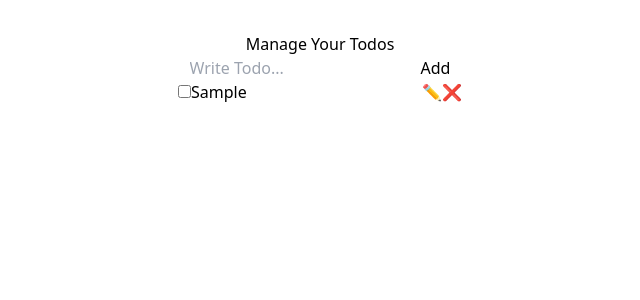
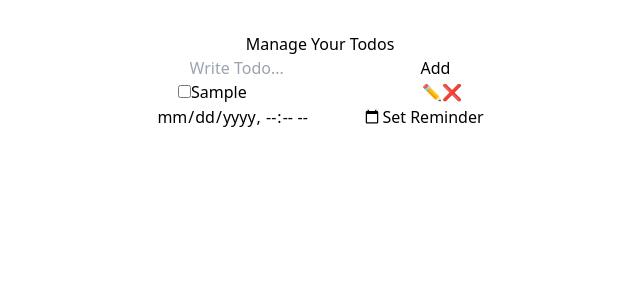
Before and after one commit to vikalpis/To-Do, a React (Vite) app: page / in a window 1280 px wide. Both pictures are taken after typing "Sample" into the empty fields and a click on the button "Add". Shown: the top 300 px of the page, without its empty margins (320-960 px from the left). Built offline with nearby package versions, Linux system fonts and the light colour scheme.

Commit message:
Update App.jsx

```diff
--- a/src/App.jsx
+++ b/src/App.jsx
@@ -74,9 +74,10 @@ import './App.css'
 // import { Todoitem } from './Components/Todoitem'
 import { Todoform } from './Components'
 import {Todoitem} from './Components'
-
+import TodoReminder from './TodoRemainder'
 function App() {
   const [todos, setTodos] = useState([])
+  const [time, setTime] = useState("")
 
   const addTodo = (todo) => {
     setTodos((prev) => [{id: Date.now(), ...todo}, ...prev] )
@@ -112,25 +113,32 @@ function App() {
     localStorage.setItem("todos", JSON.stringify(todos))
   }, [todos])
 
-
-
+// here
+const updatetodoTime = (id, newTime) => {
+  setTodos((prevtodos) => prevtodos.map((todo) => (todo.id === id ? { ...todo, time: newTime } : todo)))
+}
 
 return (
-    <Todoprovider value={{todos, addTodo, updateTodo, deleteTodo, toggleComplete}}>
+  <Todoprovider value={{ todos, addTodo, updateTodo, deleteTodo, toggleComplete }}>
     <div className="bg-[#172842] min-h-screen py-8">
       <div className="w-full max-w-2xl mx-auto shadow-md rounded-lg px-4 py-3 text-white">
         <h1 className="text-2xl font-bold text-center mb-8 mt-2">Manage Your Todos</h1>
         <div className="mb-4">
-                        {/* Todo form goes here */}
           <Todoform />
         </div>
         <div className="flex flex-wrap gap-y-3">
-                        {/*Loop and Add Todoitem here */}
           {todos.map((todo) => (
-                          <div key={todo.id}
-                          className='w-full'
-                          >
+            <div key={todo.id} className="w-full">
               <Todoitem todo={todo} />
+              <div className="p-2 sm:p-1">
+                <input
+                  type="datetime-local"
+                  value={todo.time || ""}
+                  onChange={(e) => updatetodoTime(todo.id, e.target.value)}
+                  className="border bg-pink-200 text-black p-1 rounded w-full mt-1"
+                />
+                <TodoReminder todo={todo.todo} time={todo.time} />
+              </div>
             </div>
           ))}
         </div>
```
Lines whose indentation alone changed are shown as unchanged.
